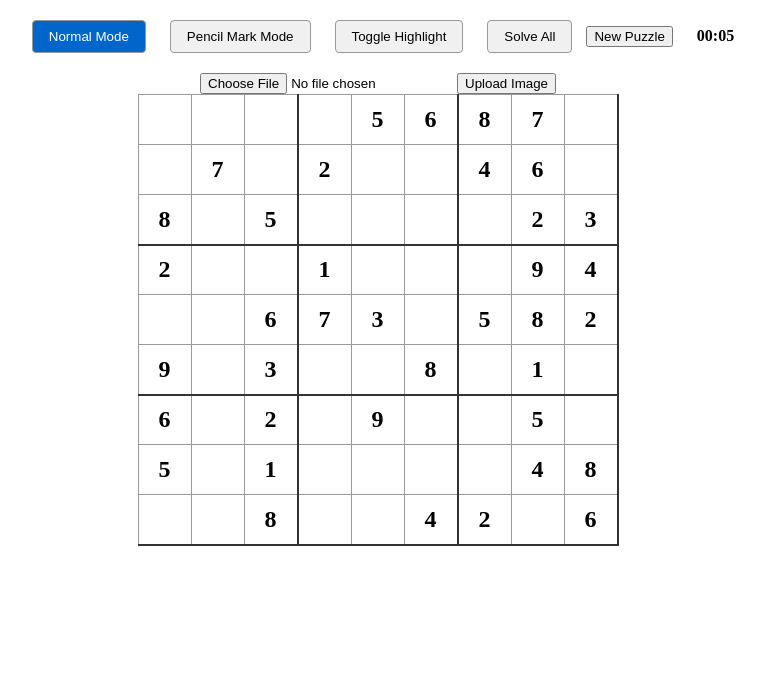
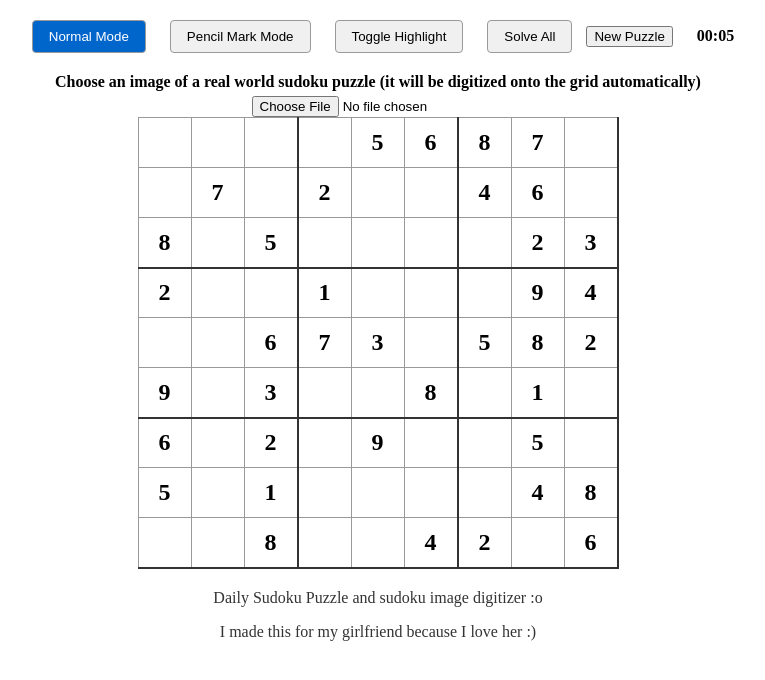
Before and after one commit to SticKeys/SticKeys.github.io, a plain HTML site: page sudAIku.html in a window 1280 px wide. Shown: the whole page, without its empty margins (262-1027 px from the left). Drawn offline with nearby package versions, Linux system fonts and the light colour scheme.

Commit message:
info text

```diff
--- a/sudAIku.html
+++ b/sudAIku.html
@@ -144,13 +144,16 @@
 </div>
 
 <div class="upload-container">
+  <label for="sudoku-image" style="display: block; text-align: center; margin-bottom: 5px; font-weight: bold;">
+    Choose an image of a real world sudoku puzzle (it will be digitized onto the grid automatically)
+  </label>
   <input
     type="file"
     id="sudoku-image"
     accept="image/*"
-    title="If it's having trouble uploading an image try cropping to the image around the sudoku grid"
+    onchange="uploadImage()"
+    style="display: block; margin: 0 auto;"
   >
-  <button onclick="uploadImage()">Upload Image</button>
 </div>
 
 <div class="progress-container" id="upload-progress">
@@ -163,6 +166,12 @@
 <table class="sudoku-board" id="sudoku-grid">
   <!-- Grid will be populated by JavaScript -->
 </table>
+
+<!-- Insert info text at the bottom -->
+<div class="info-section" style="text-align: center; margin: 20px 0; font-size: 16px; color: #333;">
+  <p>Daily Sudoku Puzzle and sudoku image digitizer :o</p>
+  <p> I made this for my girlfriend because I love her :)</p>
+</div>
 
 <script>
 let currentMode = 'normal';
```
